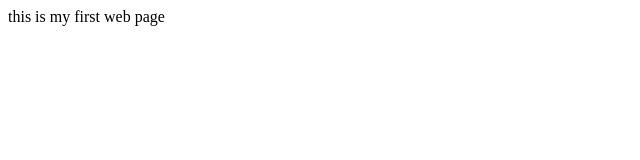
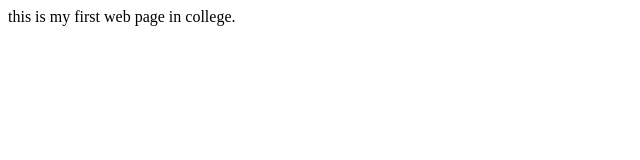
Before and after one commit to Lamichhane-shiva/shiva, a plain HTML site: page index.html in a window 1280 px wide. Shown: the full height of the page, 0-640 px from the left. Drawn offline with Linux system fonts and the light colour scheme.

Commit message:
my second commit

```diff
--- a/index.html
+++ b/index.html
@@ -6,6 +6,6 @@
     <title>Document</title>
 </head>
 <body>
-    this is my first web page
+    this is my first web page in college.
 </body>
 </html>
```
